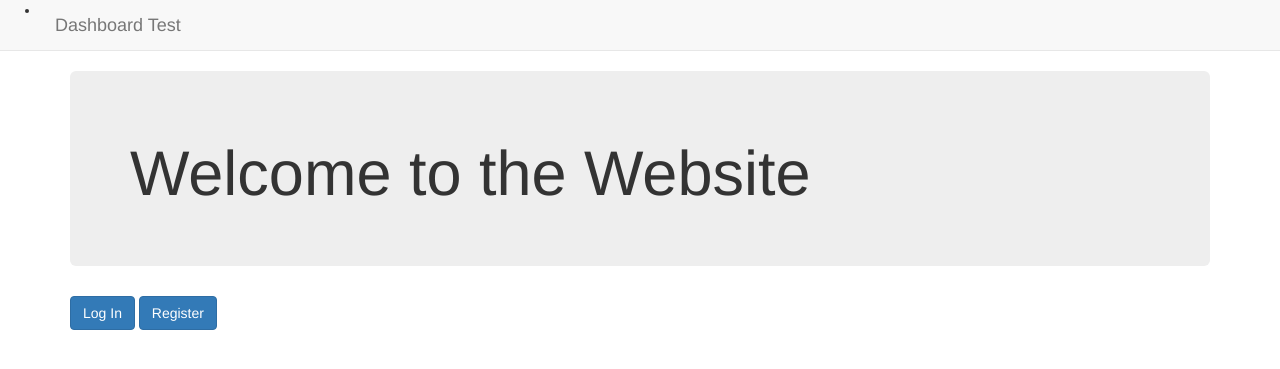
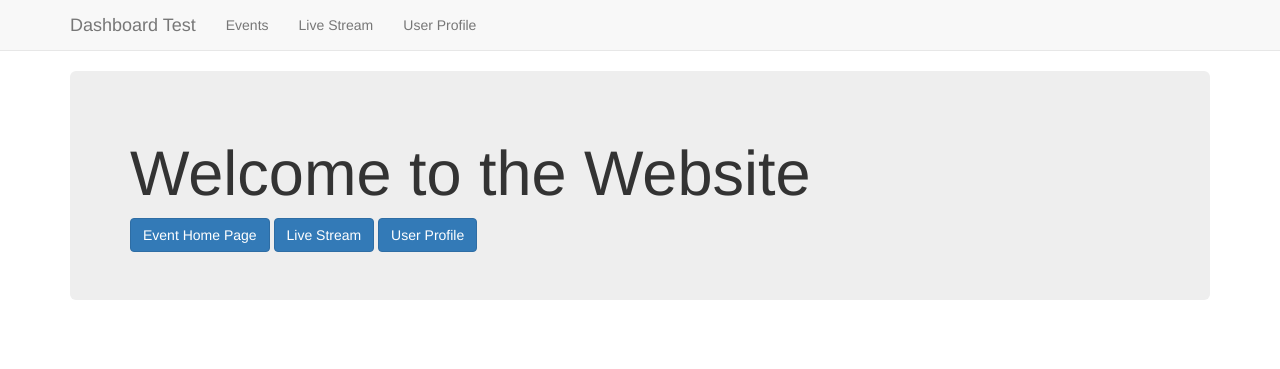
Before and after one commit to dat-adi/oschub, a Django app: page /dashboard/ in a window 1280 px wide. Shown: the top 369 px of the page. Run offline with Django 3.2, Linux system fonts and the light colour scheme; some libraries are stand-ins or nearby versions.

Commit message:
connected the different applications

```diff
--- /dev/null
+++ b/dashboard/templates/dashboard/base.html
@@ -0,0 +1,26 @@
+<!DOCTYPE html>
+<html lang="en">
+    <head>
+        <meta charset="UTF-8">
+        <title>Dashboard</title>
+        <link rel="stylesheet" href="https://maxcdn.bootstrapcdn.com/bootstrap/3.3.7/css/bootstrap.min.css">
+    </head>
+    <body>
+        <nav class="navbar navbar-default navbar-static-top">
+            <div class="container">
+                <ul class="nav navbar-nav">
+                    <li><a class="navbar-brand" href="#">Dashboard Test</a></li>
+                    <li><a class="navbar-link" href="{% url 'event_regis:event_home_page' %}">Events</a></li>
+                    <li><a class="navbar-link" href="#">Live Stream</a></li>
+                    <li><a class="navbar-link" href="#">User Profile</a></li>
+                </ul>
+            </div>
+        </nav>
+        <div class="container">
+            <div class="jumbotron">
+                {% block body_block%}
+                {% endblock %}
+            </div>
+        </div>
+    </body>
+</html>
--- a/dashboard/templates/dashboard/welcome.html
+++ b/dashboard/templates/dashboard/welcome.html
@@ -1,22 +1,7 @@
-<!DOCTYPE html>
-<html lang="en">
-    <head>
-        <meta charset="UTF-8">
-        <title>Welcome</title>
-        <link rel="stylesheet" href="https://maxcdn.bootstrapcdn.com/bootstrap/3.3.7/css/bootstrap.min.css">
-    </head>
-    <body>
-        <nav class="navbar navbar-default navbar-static-top">
-            <ul>
-                <li><a class="navbar-brand" href="#">Dashboard Test</a></li>
-            </ul>
-        </nav>
-        <div class="container">
-            <div class="jumbotron">
-                <h1>Welcome to the Website</h1>
-            </div>
-            <a class="btn btn-primary" href="#">Log In</a>
-            <a class="btn btn-primary" href="{% url 'dashboard:registration_page' %}">Register</a>
-        </div>
-    </body>
-</html>
+{% extends 'dashboard/base.html' %}
+{% block body_block %}
+    <h1>Welcome to the Website</h1>
+    <a class="btn btn-primary" href="{% url 'event_regis:event_home_page' %}">Event Home Page</a>
+    <a class="btn btn-primary" href="#">Live Stream</a>
+    <a class="btn btn-primary" href="#">User Profile</a>
+{% endblock %}
--- a/dashboard/urls.py
+++ b/dashboard/urls.py
@@ -5,5 +5,4 @@ app_name = 'dashboard'
 
 urlpatterns = [
     path('', views.WelcomeView.as_view(), name="welcome"),
-    path('registration/', views.registration, name='registration_page'),
 ]
--- a/dashboard/views.py
+++ b/dashboard/views.py
@@ -1,27 +1,6 @@
 from django.shortcuts import render
 from django.views.generic import TemplateView
-from dashboard.forms import UserForm
 
 
 class WelcomeView(TemplateView):
     template_name = "dashboard/welcome.html"
-
-
-def registration(request):
-    registered = False
-    if request.method == 'POST':
-        user_form = UserForm(data=request.POST)
-
-        if user_form.is_valid():
-            user = user_form.save()
-            user.set_password(user.password)
-            user.save()
-
-            registered = True
-        else:
-            print(user_form.errors)
-    else:
-        user_form = UserForm()
-
-    return render(request, 'dashboard/registration.html', context={'registered': registered,
-                                                                   'user_form': user_form})
--- a/event_regis/templates/event_regis/event_detail.html
+++ b/event_regis/templates/event_regis/event_detail.html
@@ -3,4 +3,6 @@
     <h1>{{ event.event_name }}</h1>
     <h2>{{ event.event_start_time }}</h2>
     <p>{{ event.event_details }}</p>
+    <a class="btn btn-primary" href="{% url 'event_regis:event_update' pk=event.pk %}">Edit</a>
+    <a class="btn btn-primary" href="{% url 'event_regis:event_delete' pk=event.pk %}">Delete</a>
 {% endblock %}
--- a/event_regis/templates/event_regis/event_form.html
+++ b/event_regis/templates/event_regis/event_form.html
@@ -8,7 +8,7 @@
         <form enctype="multipart/form-data" method="POST">
             {% csrf_token %}
             {{ form.as_p }}
-            <input type="submit" value="Register Event">
+            <input type="submit" value="Submit">
         </form>
     {% endif %}
 {% endblock %}
--- a/event_regis/urls.py
+++ b/event_regis/urls.py
@@ -6,6 +6,8 @@ app_name = "event_regis"
 urlpatterns = [
     path('', views.EventHomeView.as_view(), name="event_home_page"),
     path('list/', views.EventListView.as_view(), name="list"),
-    path('create/', views.RegisterEvent.as_view(), name="create"),
+    path('event/new/', views.RegisterEvent.as_view(), name="create"),
     re_path(r'^event/(?P<pk>\d+)$', views.EventDetailView.as_view(), name="detail"),
+    re_path(r'^event/(?P<pk>\d+)/edit/$', views.EventUpdateView.as_view(), name='event_update'),
+    re_path(r'^event/(?P<pk>\d+)/delete/$', views.EventDeleteView.as_view(), name='event_delete'),
 ]
--- a/templates/login_interface/login_portal.html
+++ b/login_interface/templates/login_interface/login_portal.html
@@ -4,4 +4,5 @@
     <title>Main Page</title>
         <h1>This is the login portal.</h1>
         <h2>Still being set up though.</h2>
+        <a class="btn btn-primary" href="{% url 'dashboard:welcome' %}">Next Section</a>
 {% endblock %}
--- a/templates/login_interface/registration_portal.html
+++ b/login_interface/templates/login_interface/registration_portal.html
@@ -3,6 +3,6 @@
 {% block body_block %}
     <title>Registration Portal</title>
         <h1>Registration</h1>
-        {{ advice }}
+        {{ user_form.as_p }}
         <a href="{% url 'login_interface:main_page' %}" class="btn btn-primary">Back to Main Page</a>
 {% endblock %}
```
Also changed, not shown: dashboard/templates/dashboard/registration.html (deleted, +0 -20 lines), event_regis/forms.py (added, +8 -0 lines), event_regis/templates/event_regis/event_confirm_delete.html (added, +8 -0 lines), event_regis/views.py (+26 -9 lines), login_interface/templates/login_interface/login_interface_base.html (deleted, +0 -23 lines), login_interface/views.py (+18 -5 lines), login_interface/forms.py (renamed from dashboard/forms.py), login_interface/templates/login_interface/base.html (renamed from templates/login_interface/base.html), login_interface/templates/login_interface/main_page.html (renamed from templates/login_interface/main_page.html).
